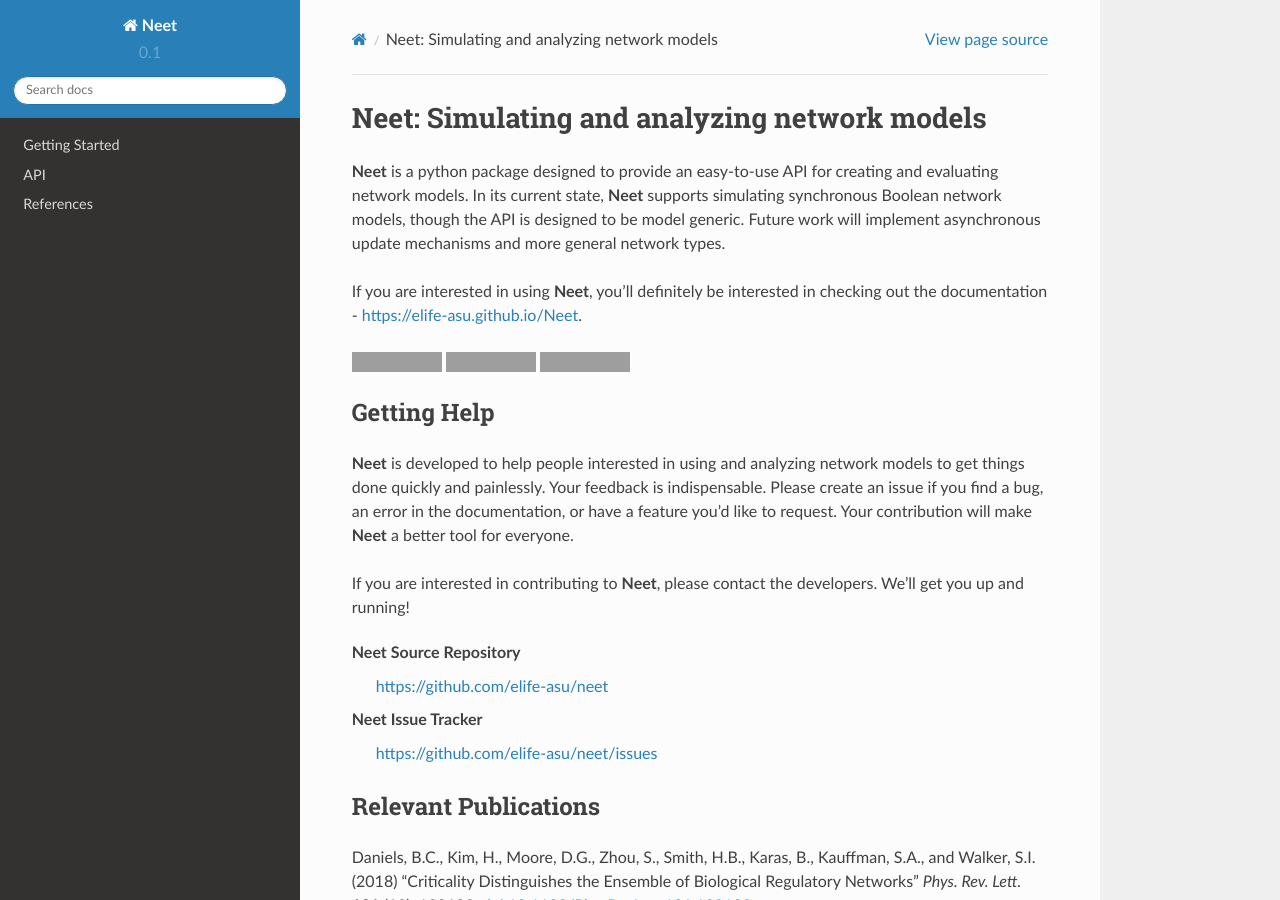
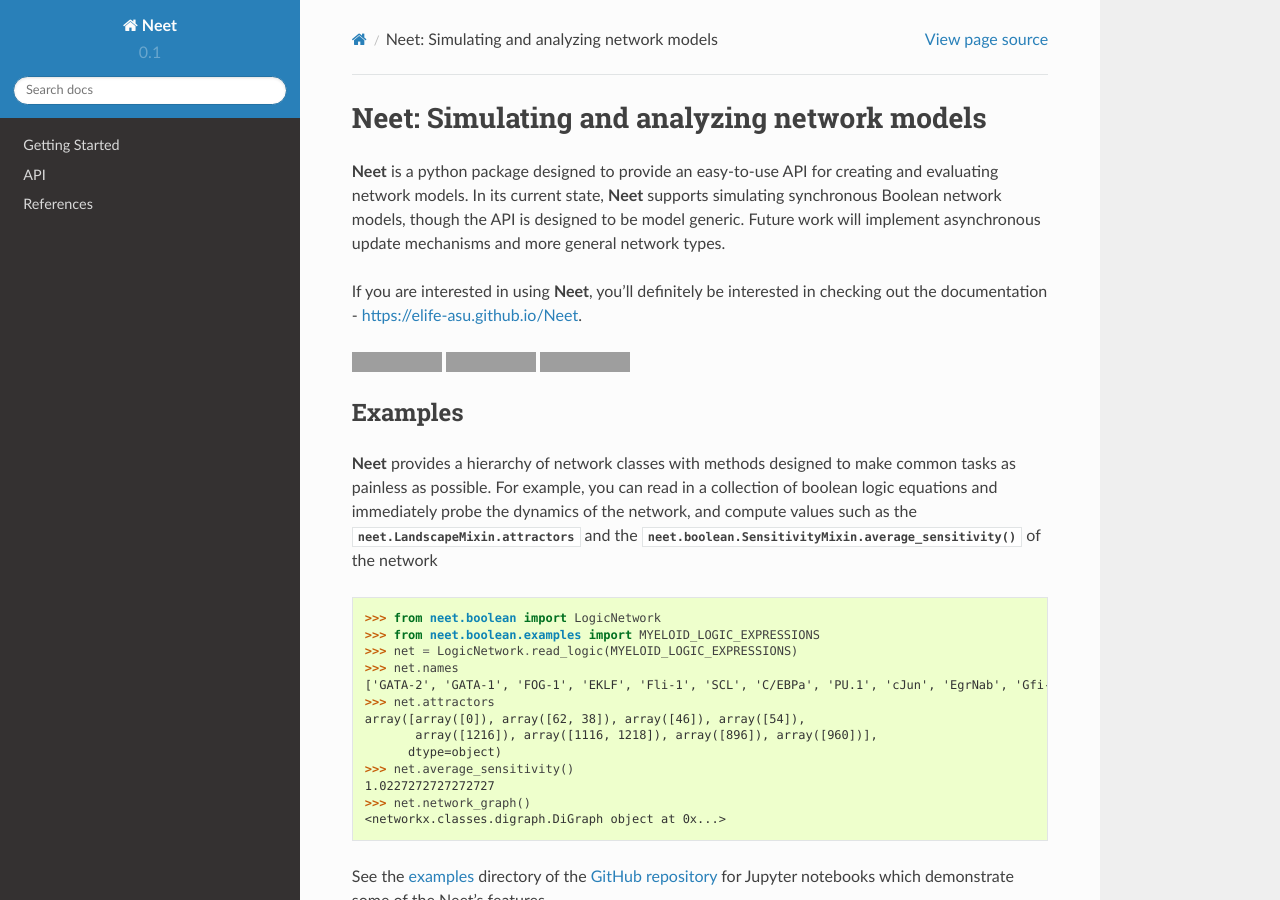
Before and after one commit to ELIFE-ASU/Neet, a Sphinx documentation site: the page built from docs/source/index.rst, in a window 1280 px wide and 900 px high. Built offline with Sphinx 7.4.7 and the Read the Docs theme 2.0.0, drawn with Linux system fonts in a browser that asks for light colours; some of the changed text lies outside the part shown; grey boxes are pictures that could not be loaded.

```diff
--- a/docs/source/index.rst
+++ b/docs/source/index.rst
@@ -21,6 +21,35 @@ checking out the documentation - https://elife-asu.github.io/Neet.
 .. image:: https://codecov.io/gh/elife-asu/neet/branch/master/graph/badge.svg
     :alt: Code Coverage (Codecov)
     :target: https://codecov.io/gh/elife-asu/neet
+
+Examples
+--------
+
+**Neet** provides a hierarchy of network classes with methods designed to make
+common tasks as painless as possible. For example, you can read in a collection
+of boolean logic equations and immediately probe the dynamics of the network,
+and compute values such as the :attr:`neet.LandscapeMixin.attractors` and the
+:meth:`neet.boolean.SensitivityMixin.average_sensitivity` of the network
+
+.. doctest::
+
+   >>> from neet.boolean import LogicNetwork
+   >>> from neet.boolean.examples import MYELOID_LOGIC_EXPRESSIONS
+   >>> net = LogicNetwork.read_logic(MYELOID_LOGIC_EXPRESSIONS)
+   >>> net.names
+   ['GATA-2', 'GATA-1', 'FOG-1', 'EKLF', 'Fli-1', 'SCL', 'C/EBPa', 'PU.1', 'cJun', 'EgrNab', 'Gfi-1']
+   >>> net.attractors
+   array([array([0]), array([62, 38]), array([46]), array([54]),
+          array([1216]), array([1116, 1218]), array([896]), array([960])],
+         dtype=object)
+   >>> net.average_sensitivity()
+   1.0227272727272727
+   >>> net.network_graph()
+   <networkx.classes.digraph.DiGraph object at 0x...>
+
+See the `examples <https://github.com/ELIFE-ASU/Neet/blob/master/examples>`_
+directory of the `GitHub repository <https://github.com/ELIFE-ASU/Neet>`_ for
+Jupyter notebooks which demonstrate some of the Neet's features.
 
 Getting Help
 ------------
```
Also changed, not shown: docs/source/getting-started.rst (+28 -0 lines).
